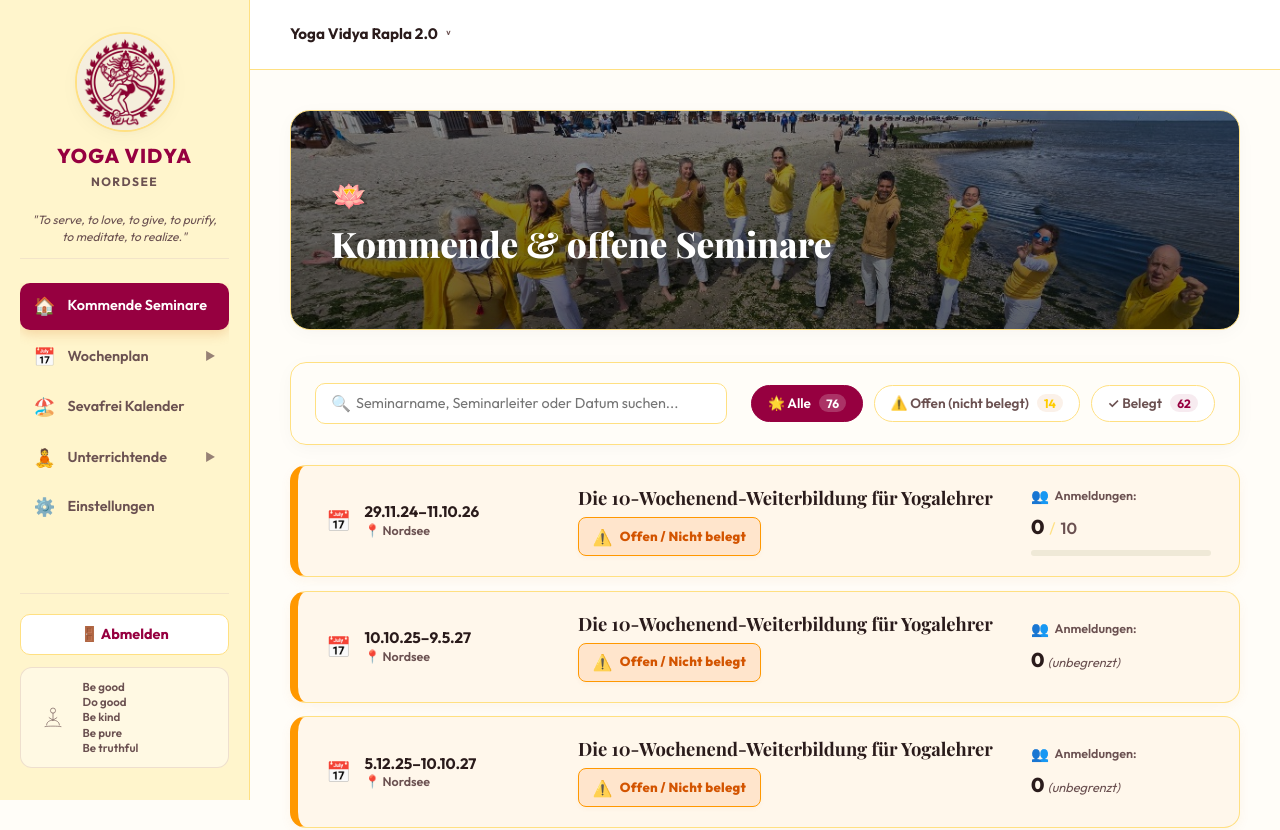
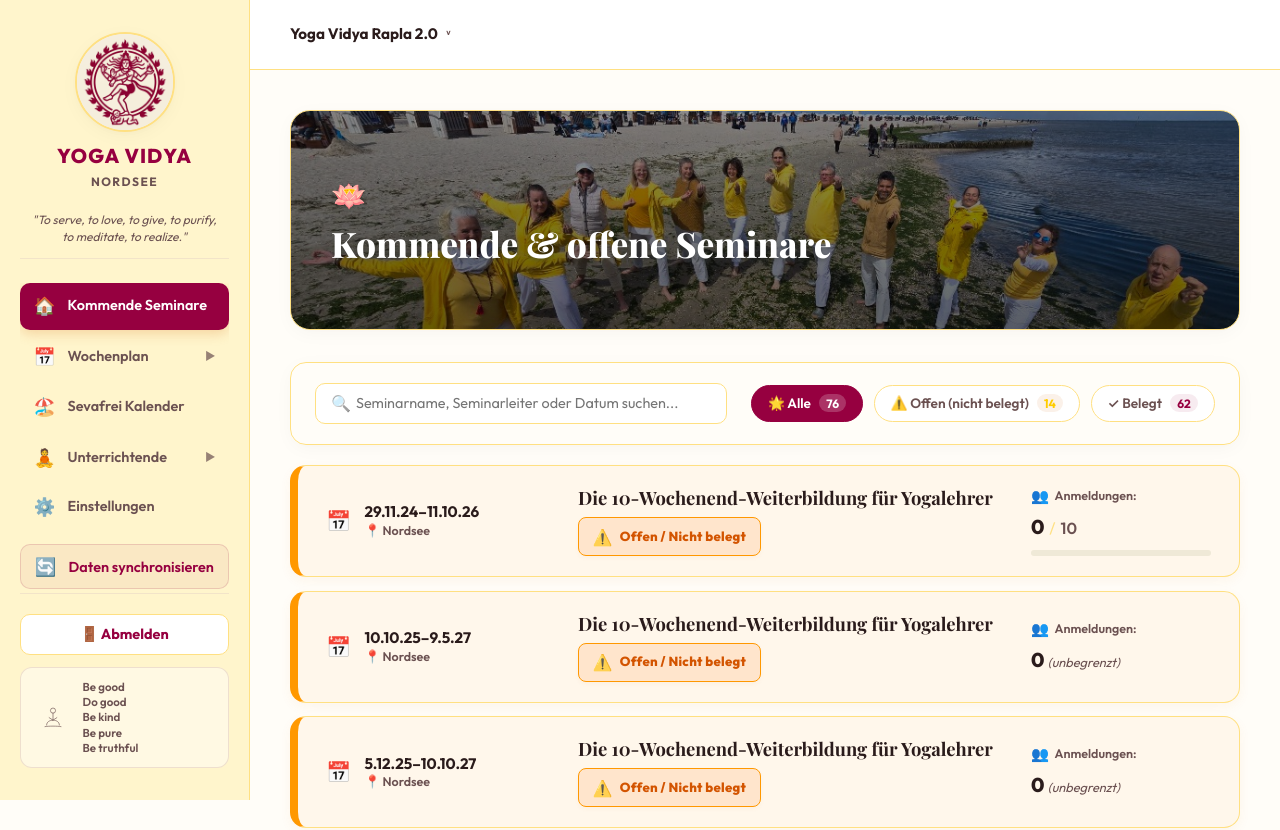
Before and after one commit to coachingmounir-code/Rapla-2806-Version-1, a SvelteKit app in the folder rapla-frontend/: page / in a window 1280 px wide. Shown: the top 830 px of the page. Built offline with nearby package versions, Linux system fonts and the light colour scheme; sample sign-in values are in the browser's storage; a web font is replaced by a local one.

Commit message:
synchronisations button

```diff
--- a/rapla-frontend/src/routes/+layout.svelte
+++ b/rapla-frontend/src/routes/+layout.svelte
@@ -48,7 +48,11 @@
 		authChecked = true;
 	});
 
-	onMount(async () => {
+	let isSyncing = $state(false);
+
+	async function syncData() {
+		if (isSyncing) return;
+		isSyncing = true;
 		// Sync wishes from server JSON to localStorage
 		try {
 			const wishesRes = await fetch('/api/sevakas-wishes');
@@ -76,7 +80,7 @@
 				}
 			}
 		} catch (e) {
-			console.error('Failed to sync wishes on load:', e);
+			console.error('Failed to sync wishes:', e);
 		}
 
 		// Sync absences from server JSON to localStorage
@@ -104,8 +108,21 @@
 				}
 			}
 		} catch (e) {
-			console.error('Failed to sync absences on load:', e);
+			console.error('Failed to sync absences:', e);
 		}
+
+		// Small delay to make the sync animation visible
+		setTimeout(() => {
+			isSyncing = false;
+			// Reload page to reflect changes if manually triggered
+			if (typeof window !== 'undefined' && userRole) {
+				// Don't reload on mount, but reload when button is explicitly clicked
+			}
+		}, 600);
+	}
+
+	onMount(() => {
+		syncData();
 	});
 </script>
 
@@ -235,6 +252,24 @@
 							<span class="nav-icon">⚙️</span>
 							<span class="nav-label">Einstellungen</span>
 						</a>
+
+						<!-- Snycronisations Button -->
+						<button
+							type="button"
+							class="nav-item sync-action-btn"
+							class:syncing={isSyncing}
+							onclick={() => {
+								syncData().then(() => {
+									// Optional: window.location.reload() to refresh the data on the current page immediately
+									window.location.reload();
+								});
+							}}
+							disabled={isSyncing}
+							title="Lade neueste Urlaube & Wünsche neu vom Server"
+						>
+							<span class="nav-icon icon-spin" class:spinning={isSyncing}>🔄</span>
+							<span class="nav-label">{isSyncing ? 'Synchronisiere...' : 'Daten synchronisieren'}</span>
+						</button>
 					</nav>
 
 					<!-- Bottom Greeting Card & Brand Slogan -->
@@ -690,4 +725,30 @@
 		0% { transform: rotate(0deg); }
 		100% { transform: rotate(360deg); }
 	}
+
+	.sync-action-btn {
+		background: rgba(150, 0, 64, 0.05); /* very light primary */
+		border: 1px solid rgba(150, 0, 64, 0.15);
+		margin-top: 0.5rem;
+		width: 100%;
+		cursor: pointer;
+		font-family: inherit;
+		text-align: left;
+		color: var(--primary);
+	}
+
+	.sync-action-btn:hover {
+		background: rgba(150, 0, 64, 0.1);
+		color: var(--primary-hover);
+	}
+
+	.sync-action-btn.syncing {
+		opacity: 0.7;
+		cursor: not-allowed;
+	}
+
+	.icon-spin.spinning {
+		display: inline-block;
+		animation: spin 1s linear infinite;
+	}
 </style>
```
